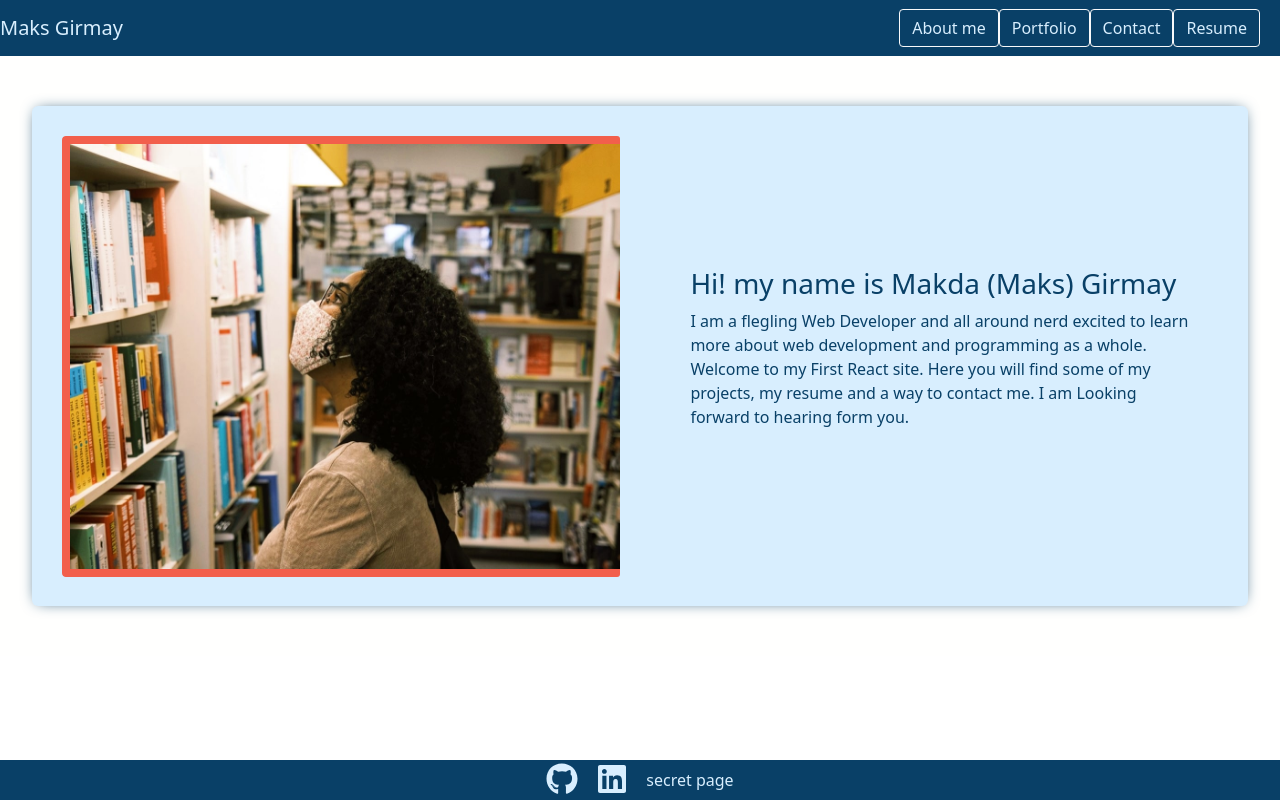
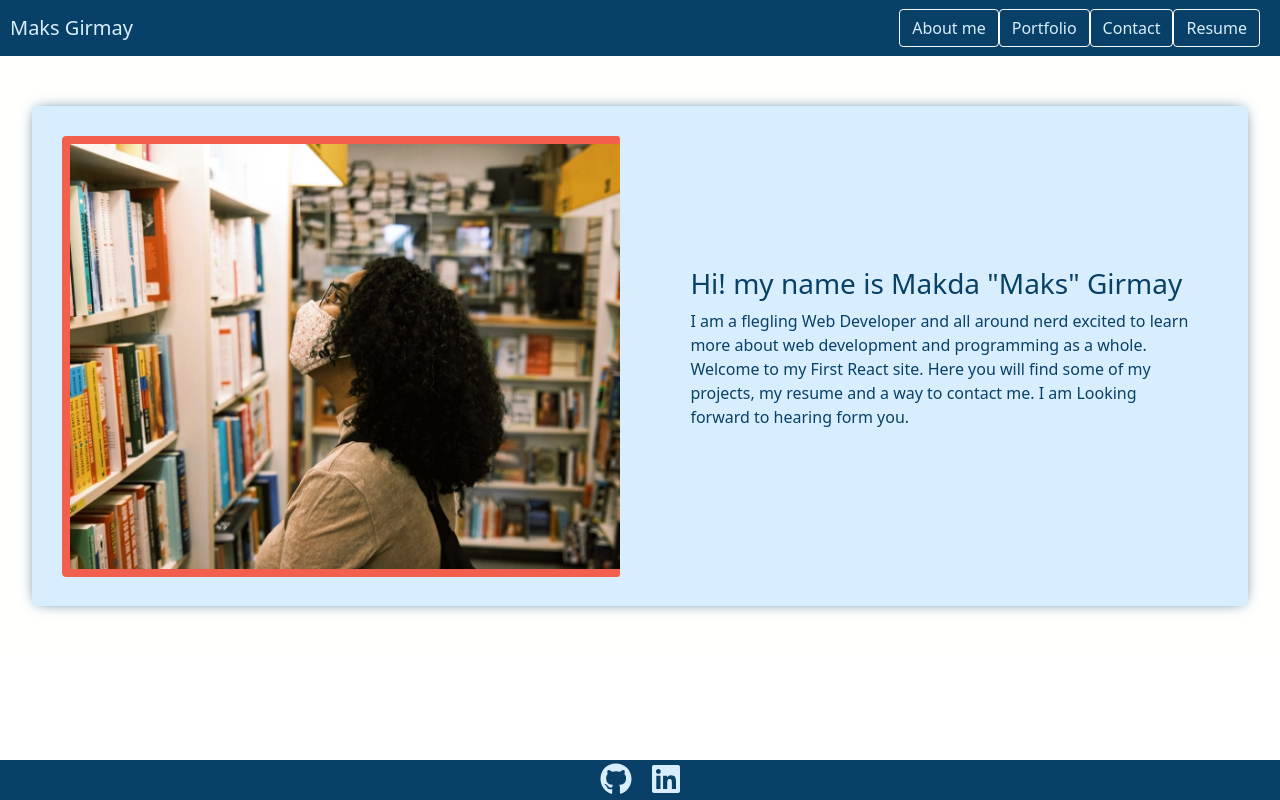
Before and after one commit to maks-pixel/makda, a React (Create React App) app: page / in a window 1280 px wide. Built offline with nearby package versions, Linux system fonts and the light colour scheme.

Commit message:
finishing touches

```diff
--- a/src/components/About/index.js
+++ b/src/components/About/index.js
@@ -8,7 +8,7 @@ function About() {
                     <img className='image' src={require('../../assets/images/maks.jpg')} alt='creator'/>
                 </div>
                 <div className='bio'>
-                    <h3>Hi! my name is Makda (Maks) Girmay</h3>
+                    <h3>Hi! my name is Makda "Maks" Girmay</h3>
                     <p>
                     I am a flegling Web Developer and all around nerd excited to learn more about web development and programming as a whole. Welcome to my First React site.
                         Here you will find some of my projects, my resume and a way to contact me. I am Looking forward to hearing form you.
--- a/src/components/Footer/index.js
+++ b/src/components/Footer/index.js
@@ -11,7 +11,6 @@ function Footer() {
             <div className='footer-links'>
                 <a className='f-link' href='https://github.com/maks-pixel' ><FontAwesomeIcon icon={faGithub} className='fa-2x' /></a>
                 <a className='f-link' href='https://www.linkedin.com/in/makda-girmay-a8b937b0/' ><FontAwesomeIcon icon={faLinkedin} className='fa-2x' /></a>
-                <p className='f-link'> secret page </p>
            </div>
         </section>
     );
--- a/src/components/Header/index.js
+++ b/src/components/Header/index.js
@@ -7,7 +7,7 @@ function Header(props) {
     return (
         <header>
             <Navbar className="navbar" sticky="top" style={{color: '#d8eefe', display: 'flex', justifyContent: 'space-between' }}>
-                    <Navbar.Brand style = {{color: '#d8eefe'}}>Maks Girmay</Navbar.Brand>
+                    <Navbar.Brand style = {{color: '#d8eefe', marginLeft:'10px'}}>Maks Girmay</Navbar.Brand>
                     <div className='nav-buttons'>
                         <Nav.Item>
                             <Button variant="outline-light" style = {{color: '#d8eefe'}} onClick={() => { props.handlePageChange('About') }}>About me</Button>
```
